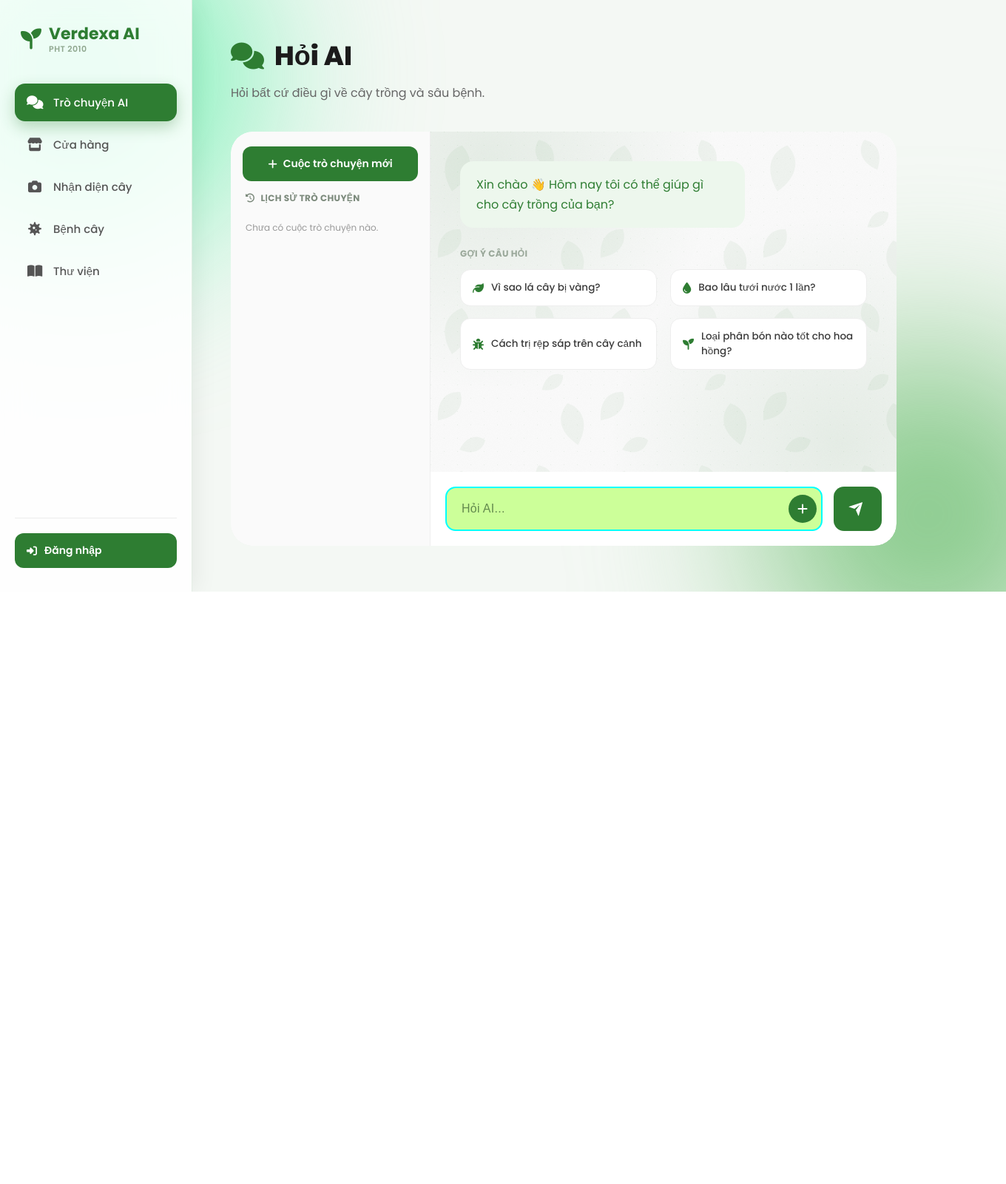
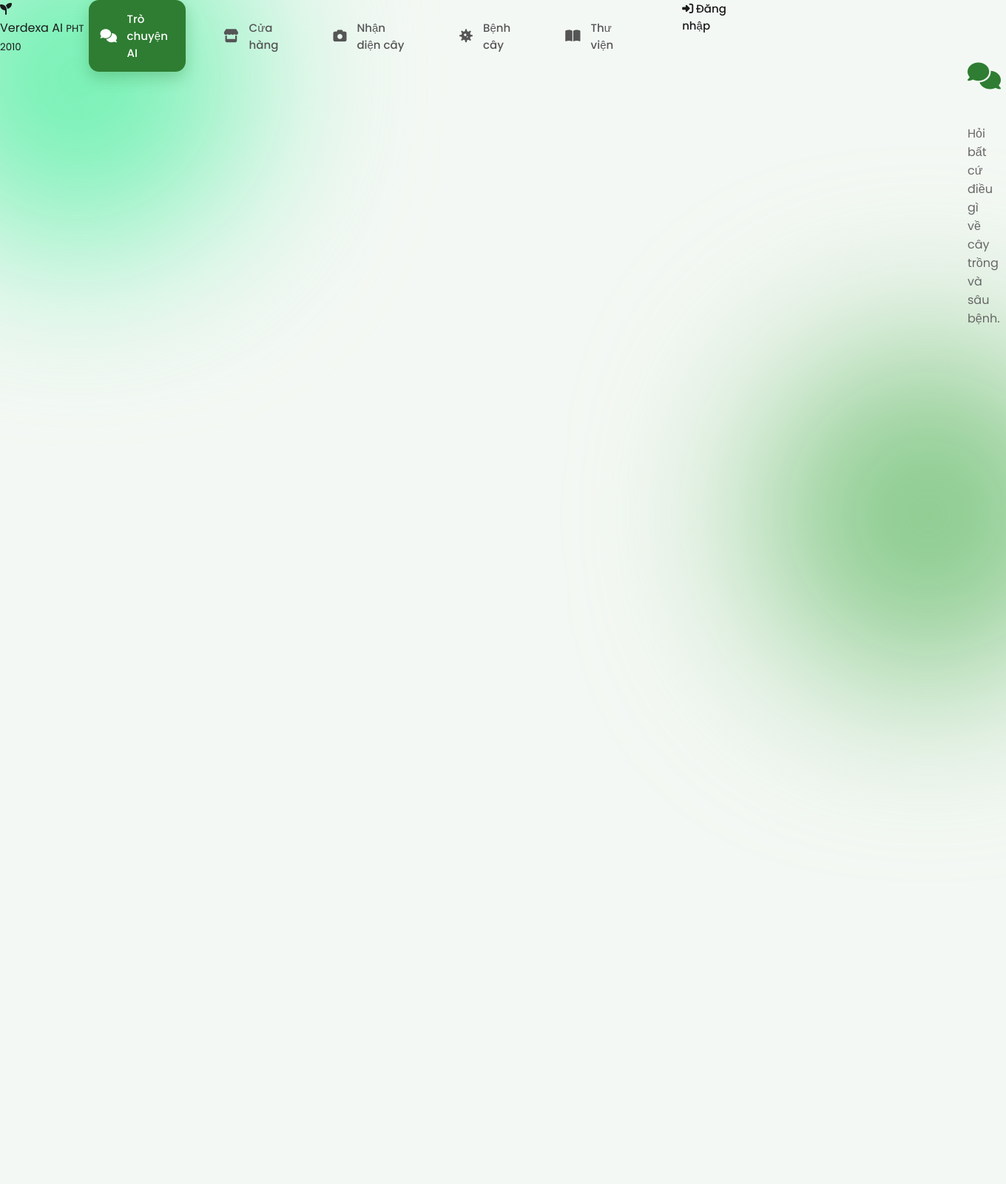
Before and after one commit to odizkuto/Verdexa-AI, a Flask app: template templates/index.html in a window 1360 px wide; the page is wider, and only the part inside the window is pictured. Shown: that part at 74% size. Before the commit the page ends 800 px from the top of that part, so only its background shows below. Run offline with Flask 3, Linux system fonts and the light colour scheme; the template is opened without the code that fills it, so the values that code supplies are empty; parts of the project's set-up code (start-up, migrations or seed data) failed here and were passed over; some libraries are stand-ins or nearby versions.

Commit message:
Update index.html

```diff
--- a/templates/index.html
+++ b/templates/index.html
@@ -25,78 +25,65 @@
 <div class="background-blur blur1"></div>
 <div class="background-blur blur2"></div>
 
-<!-- ===== MOBILE TOP BAR (chỉ hiện trên điện thoại) ===== -->
-<div class="mobile-topbar">
-    <button type="button" id="sidebarToggleBtn" class="mobile-topbar-toggle" aria-label="Đóng/mở danh mục">
-        <i class="fa-solid fa-bars"></i>
-    </button>
-    <div class="mobile-topbar-brand">
-        <i class="fa-solid fa-seedling"></i>
-        <div class="mobile-topbar-text">
-            <span>Verdexa AI</span>
-            <small>PHT 2010</small>
-        </div>
+<!-- ===== BRAND BADGE (góc trên bên trái) ===== -->
+<div class="brand-badge">
+    <i class="fa-solid fa-seedling"></i>
+    <div class="brand-badge-text">
+        <span>Verdexa AI</span>
+        <small>PHT 2010</small>
     </div>
 </div>
 
-<!-- ===== SIDEBAR ===== -->
-<aside class="sidebar">
-    <div class="sidebar-logo">
-        <i class="fa-solid fa-seedling"></i>
-        <div class="sidebar-logo-text">
-            <span>Verdexa AI</span>
-            <small>PHT 2010</small>
-        </div>
-    </div>
-
-    <nav class="sidebar-nav">
-        <a href="#" class="sidebar-link active" data-tab="chat">
+<!-- ===== THANH ĐIỀU HƯỚNG NỔI PHÍA DƯỚI (thay cho sidebar trái) ===== -->
+<div class="bottom-nav-wrap">
+    <nav class="bottom-nav">
+        <a href="#" class="bottom-nav-item sidebar-link active" data-tab="chat">
             <i class="fa-solid fa-comments"></i>
-            <span>Trò chuyện AI</span>
+            <span class="bottom-nav-tooltip">Trò chuyện AI</span>
         </a>
-        <a href="#" class="sidebar-link" data-tab="store">
+        <a href="#" class="bottom-nav-item sidebar-link" data-tab="store">
             <i class="fa-solid fa-store"></i>
-            <span>Cửa hàng</span>
+            <span class="bottom-nav-tooltip">Cửa hàng</span>
         </a>
-        <a href="#" class="sidebar-link" data-tab="identify">
+        <a href="#" class="bottom-nav-item sidebar-link" data-tab="identify">
             <i class="fa-solid fa-camera"></i>
-            <span>Nhận diện cây</span>
+            <span class="bottom-nav-tooltip">Nhận diện cây</span>
         </a>
-        <a href="#" class="sidebar-link" data-tab="disease">
+        <a href="#" class="bottom-nav-item sidebar-link" data-tab="disease">
             <i class="fa-solid fa-virus"></i>
-            <span>Bệnh cây</span>
+            <span class="bottom-nav-tooltip">Bệnh cây</span>
         </a>
-        <a href="#" class="sidebar-link" data-tab="library">
+        <a href="#" class="bottom-nav-item sidebar-link" data-tab="library">
             <i class="fa-solid fa-book-open"></i>
-            <span>Thư viện</span>
+            <span class="bottom-nav-tooltip">Thư viện</span>
         </a>
         {% if username %}
-        <a href="#" class="sidebar-link" data-tab="orderhistory">
+        <a href="#" class="bottom-nav-item sidebar-link" data-tab="orderhistory">
             <i class="fa-solid fa-clock-rotate-left"></i>
-            <span>Lịch sử mua hàng</span>
+            <span class="bottom-nav-tooltip">Lịch sử mua hàng</span>
+        </a>
+
+        <div class="bottom-nav-divider"></div>
+
+        <div class="bottom-nav-item" tabindex="0">
+            <i class="fa-solid fa-circle-user"></i>
+            <span class="bottom-nav-tooltip">{{ username }}</span>
+        </div>
+        <button class="bottom-nav-item" id="logoutBtn" type="button">
+            <i class="fa-solid fa-right-from-bracket"></i>
+            <span class="bottom-nav-tooltip">Đăng xuất</span>
+        </button>
+        {% else %}
+        <div class="bottom-nav-divider"></div>
+
+        <a href="/login" class="bottom-nav-item">
+            <i class="fa-solid fa-right-to-bracket"></i>
+            <span class="bottom-nav-tooltip">Đăng nhập</span>
         </a>
         {% endif %}
+    </nav>
+</div>
 
-    </nav>
-
-    <div class="sidebar-bottom">
-        {% if username %}
-        <div class="sidebar-user">
-            <i class="fa-solid fa-circle-user"></i>
-            <span>{{ username }}</span>
-        </div>
-        <button class="sidebar-logout" id="logoutBtn">
-            <i class="fa-solid fa-right-from-bracket"></i>
-            <span>Đăng xuất</span>
-        </button>
-        {% else %}
-        <a href="/login" class="sidebar-login-btn">
-            <i class="fa-solid fa-right-to-bracket"></i>
-            <span>Đăng nhập</span>
-        </a>
-        {% endif %}
-    </div>
-</aside>
 
 <!-- ===== NỘI DUNG CHÍNH ===== -->
 <main class="main-content" id="lbtStageContent">
@@ -576,37 +563,6 @@ function requireLogin() {
     return false;
 }
 
-// ===== ĐÓNG/MỞ DANH MỤC (SIDEBAR) BẰNG NÚT 3 GẠCH TRÊN ĐIỆN THOẠI =====
-var sidebarToggleBtn = document.getElementById("sidebarToggleBtn");
-if (sidebarToggleBtn) {
-    sidebarToggleBtn.addEventListener("click", function () {
-        document.body.classList.toggle("sidebar-collapsed");
-    });
-}
-
-// Thao tác ở bất kỳ đâu ngoài cột danh mục (nội dung chính, tab...) -> tự đóng
-// cột lại, giao diện giãn rộng ra theo đúng cơ chế của nút 3 gạch ở trên.
-document.addEventListener("click", function (e) {
-    if (document.body.classList.contains("sidebar-collapsed")) return;
-
-    var sidebarEl = document.querySelector(".sidebar");
-    if (!sidebarEl) return;
-
-    var clickedInsideSidebar = sidebarEl.contains(e.target);
-    var clickedToggleBtn = sidebarToggleBtn && sidebarToggleBtn.contains(e.target);
-
-    if (!clickedInsideSidebar && !clickedToggleBtn) {
-        document.body.classList.add("sidebar-collapsed");
-    }
-});
-
-// Kéo (cuộn) trang lên/xuống -> cũng tự đóng cột danh mục lại
-window.addEventListener("scroll", function () {
-    if (!document.body.classList.contains("sidebar-collapsed")) {
-        document.body.classList.add("sidebar-collapsed");
-    }
-}, { passive: true });
-
 // ===== CHUYỂN TAB =====
 function switchTab(tabId) {
     if (requireLogin()) return;
```
